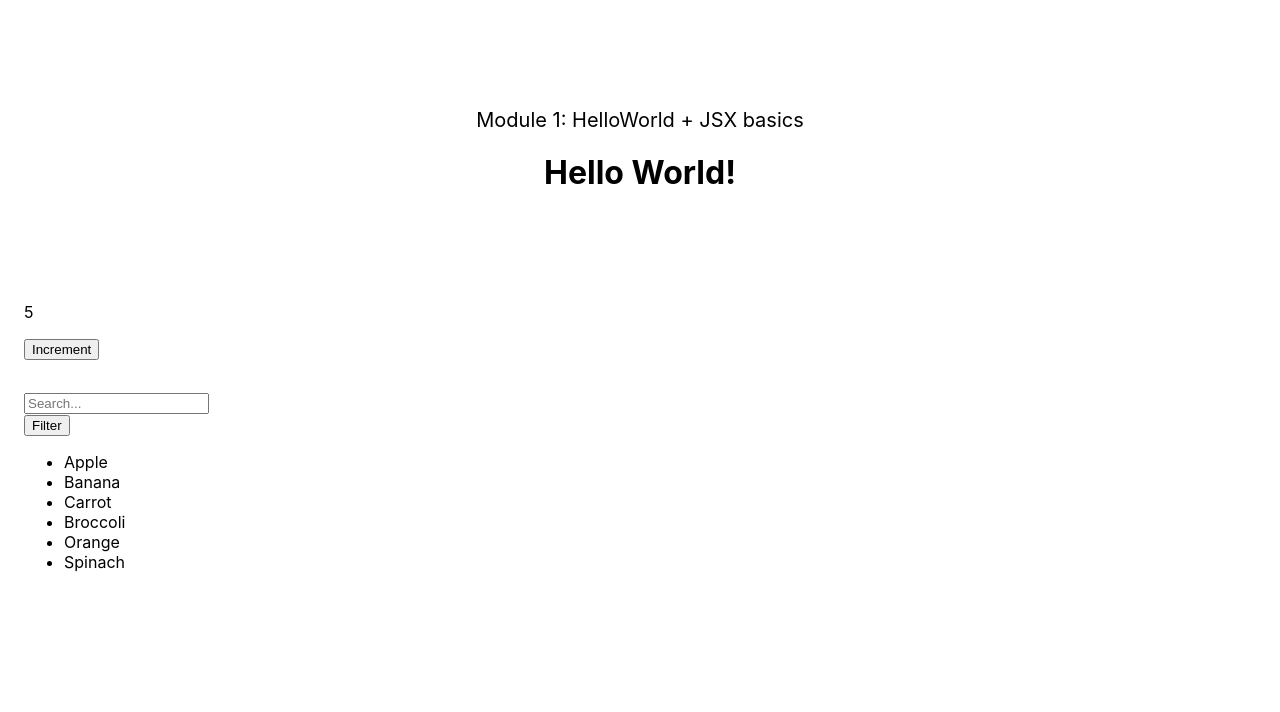
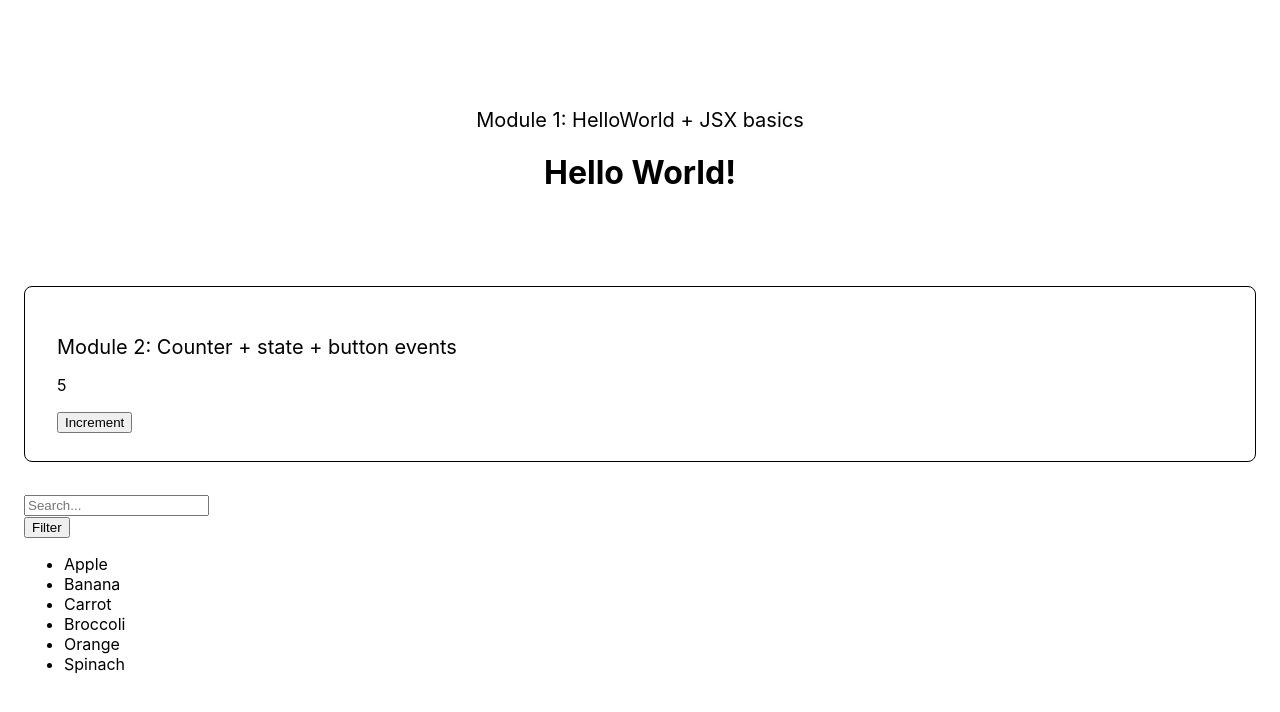
Before and after one commit to liyaso/react-cw-05, a React (Create React App) app: page / in a window 1280 px wide. Shown: the top 712 px of the page. Built offline with nearby package versions, Linux system fonts and the light colour scheme.

Commit message:
Styled Counter

```diff
--- a/src/App.css
+++ b/src/App.css
@@ -4,6 +4,12 @@
   gap: 32px;
   margin: 0 auto;
   padding: 48px 24px 80px;
+}
+
+.card{
+  border: 1px solid black;
+  border-radius: 8px;
+  padding: 28px 32px;
 }
 
 .module-label{
--- a/src/components/Counter.jsx
+++ b/src/components/Counter.jsx
@@ -17,11 +17,14 @@ class Counter extends Component {
 
     render() {
         return (
-            <div className="counter">
-                <p>{this.state.count}</p>
-                <button onClick={this.incrementCount}>
-                    Increment
-                </button>
+            <div className="card">
+                <p className='module-label'>Module 2: Counter + state + button events</p>
+                <div className="counter">
+                    <p>{this.state.count}</p>
+                    <button onClick={this.incrementCount}>
+                        Increment
+                    </button>
+                </div>
             </div>
         );
     }
```
